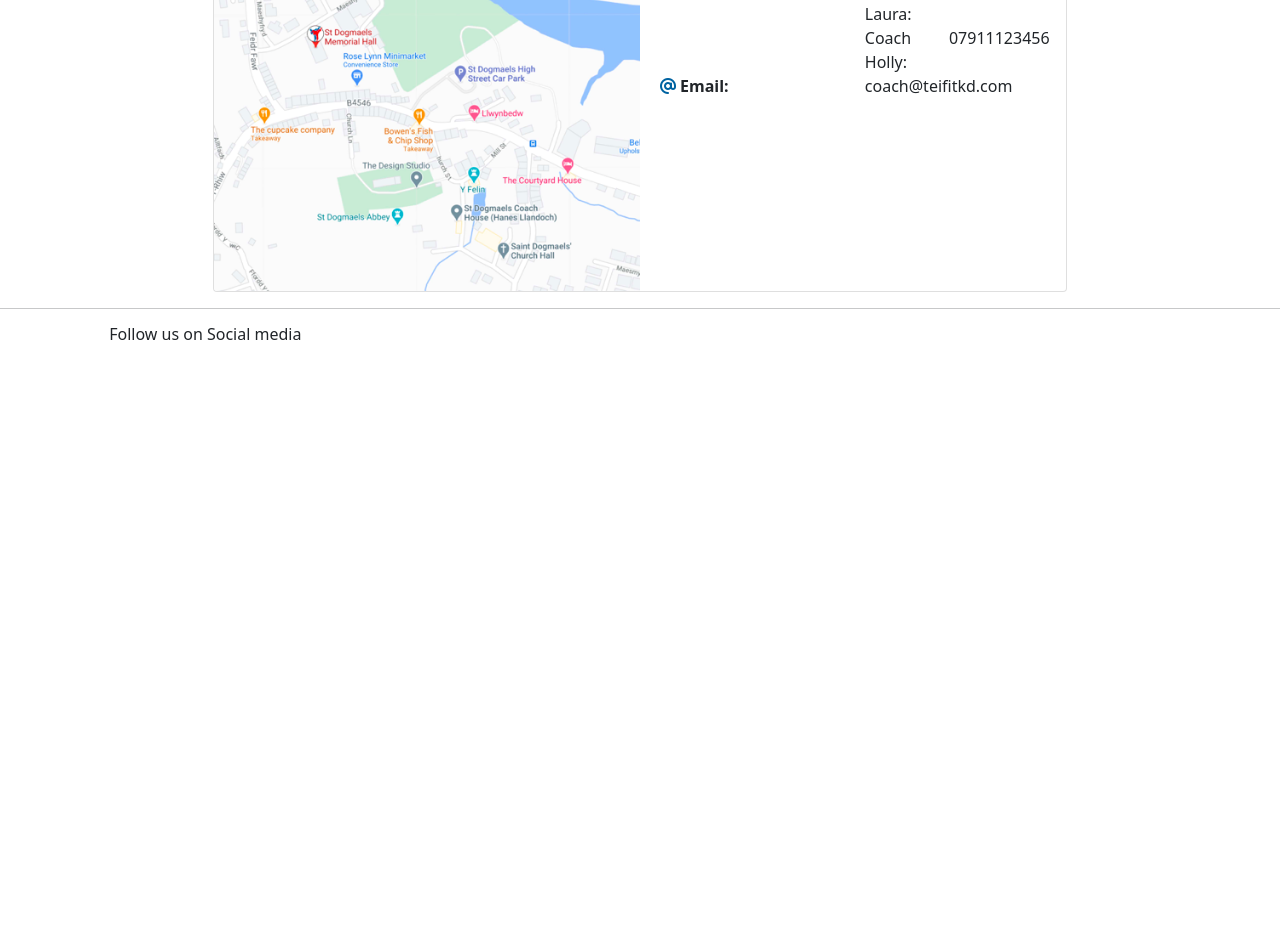
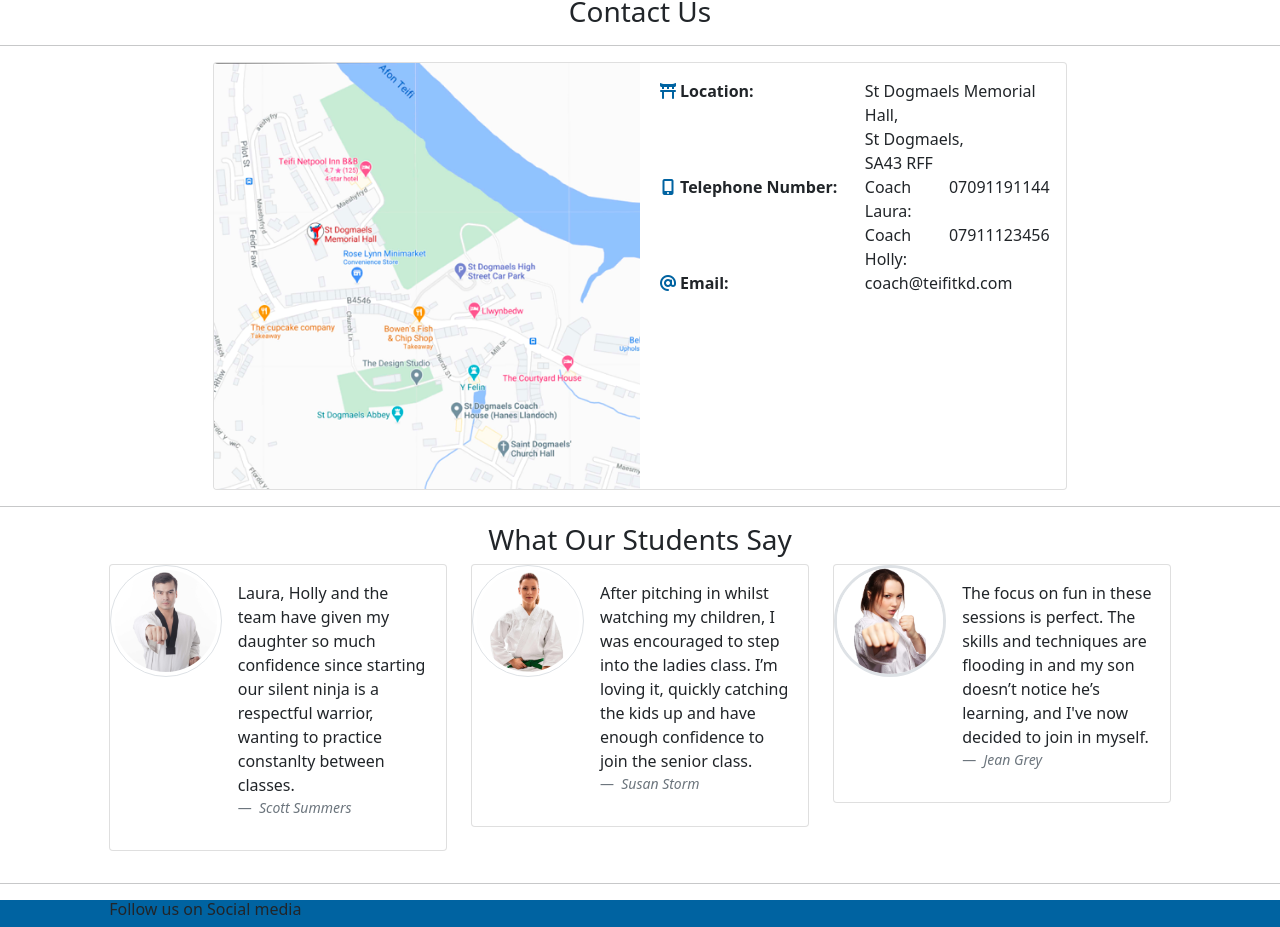
Before and after one commit to tloveday/MS4, a Django app: page / in a window 1280 px wide. Shown: the part 1361-2288 px from the top of the page. Before the commit the page ends 1701 px from the top, so only its background shows below. Run offline with Django 3.2, Linux system fonts and the light colour scheme; some libraries are stand-ins or nearby versions.

Commit message:
Checking Code and Final touches to pages

```diff
--- a/basket/templates/basket/basket.html
+++ b/basket/templates/basket/basket.html
@@ -91,12 +91,12 @@
                             </tr>
                             {% endfor %}
                             <tr>
-                                <td colspan="5" class="text-right">
-                                    <h4 class="mt-4"><strong>Grand Total: £{{ grand_total|floatformat:2 }}</strong></h4>
+                                <td colspan="5">
+                                    <h4 class="mt-4 float-end"><strong>Grand Total: £{{ grand_total|floatformat:2 }}</strong></h4>
                                 </td>
                             </tr>
                             <tr>
-                                <td colspan="5" class="text-right">
+                                <td colspan="5">
                                     <a href="{% url 'products' %}" class="btn btn-outline-dark btn-red text-light rounded-3 btn-lg">
                                         <span class="icon">
                                             <i class="fas fa-arrow-left"></i>
--- a/basket/urls.py
+++ b/basket/urls.py
@@ -5,5 +5,6 @@ urlpatterns = [
     path('', views.view_basket, name='view_basket'),
     path('add/<item_id>', views.add_to_basket, name='add_to_basket'),
     path('adjust/<item_id>', views.adjust_basket, name='adjust_basket'),
-    path('remove/<item_id>', views.remove_from_basket, name='remove_from_basket'),
+    path('remove/<item_id>',
+         views.remove_from_basket, name='remove_from_basket'),
 ]
--- a/home/templates/home/index.html
+++ b/home/templates/home/index.html
@@ -14,13 +14,32 @@
 <!--How to implement Jumbotron in Bootsraps v 5https://stackoverflow.com/questions/63141494/how-to-create-jumbotron-in-bootstrap-5-->
 
 <div class="bg-transparent p-1 rounded-lg m-3">
-  <h1 class="display-4 text-center">Welcome to Teifi Taekwondo</h1>
-  <p class="lead text-center">Where Small Clicks lead to Massive kicks</p>
+  <h1 class="display-4 text-center"><strong>Welcome to Teifi Taekwondo</strong></h1>
+  <div class="row">
+    <h3 class="text-center blue">Why Join Teifi Taekwondo?</h3>
+    <div class="col-md-6">
+        <h5 class="red text-center">Improve Fitness</h5>
+        <hr>
+        <p>Boost your stamina, get stronger, lose fat and improve your flexibility, all whilst learning a martial art.</p>
+        <h5 class="blue text-center">Build Confidence</h5>
+        <hr>
+        <p>Break out of your shell with our warm and supportive community</p>
+    </div>
+    <div class="col-md-6">
+        <h5 class="blue text-center">Relieve Stress</h5>
+        <hr>
+        <p>Training helps your body release a chemical called endorphins which not only helps provides you with “feel good” emotions.</p>
+        <h5 class="red text-center">Develop Discipline</h5>
+        <hr>
+        <p>Become focused, patient and poite</p>
+    </div>
+</div>
 </div>
 <hr>
 
 <h3 class="text-center">Our Classes</h3>
 <hr>
+<div class="col-12 col-md-10 offset-md-1">
     <div class="row row-cols-1 row-cols-md-2 g-4">
         <div class="col">
           <div class="card h-100">
@@ -192,8 +211,9 @@
                         </div>
                       </div>
                       <div class="card-footer text-center">
-                      <a class="btn btn-pink" href="{% url 'ladies' %}" role="button">Classes</a>
-                      <a class="btn btn-pink" href="{% url 'products' %}?category=fees" role="button">Book A Session</a>
+                          <a class="btn btn-pink text-light" href="{% url 'ladies' %}" role="button">Classes</a>
+                          <a class="btn btn-pink text-light" href="{% url 'products' %}?category=fees" role="button">Book A Session</a>
+                      </div>
                   </div>
               </div>
           </div>
@@ -252,6 +272,65 @@
   </div>
 </div>
 <hr>
+<h3 class="text-center">What Our Students Say</h3>
+<div class="row">
+    <div class="col-12 col-md-10 offset-md-1">
+        <div class="row row-cols-1 row-cols-md-3 g-4">
+            <div class="col">
+                <div class="card mb-3">
+                    <div class="row g-0">
+                      <div class="col-md-4">
+                        <img src="{{ MEDIA_URL }}images/adam.png" class="img-fluid rounded-circle img-thumbnail" alt="...">
+                      </div>
+                      <div class="col-md-8">
+                        <div class="card-body">
+                            <p>Laura, Holly and the team have given my daughter so much confidence since starting our silent ninja is a respectful warrior, wanting to practice constanlty between classes.</p>
+                            <figcaption class="blockquote-footer">
+                                 <cite title="Source Title blue">Scott Summers</cite>
+                            </figcaption>
+                        </div>
+                      </div>
+                    </div>
+                  </div>
+            </div>
+            <div class="col">
+                <div class="card mb-3">
+                    <div class="row g-0">
+                      <div class="col-md-4">
+                        <img src="{{ MEDIA_URL }}images/student.png" class="img-fluid img-thumbnail rounded-circle" alt="...">
+                      </div>
+                      <div class="col-md-8">
+                        <div class="card-body">
+                            <p >After pitching in whilst watching my children, I was encouraged to step into the ladies class. I’m loving it, quickly catching the kids up and have enough confidence to join the senior class.</p>
+                            <figcaption class="blockquote-footer">
+                                 <cite title="Source Title blue">Susan Storm</cite>
+                            </figcaption>
+                        </div>
+                      </div>
+                    </div>
+                  </div>
+            </div>
+            <div class="col">
+                <div class="card mb-3">
+                    <div class="row g-0">
+                      <div class="col-md-4">
+                        <img src="{{ MEDIA_URL }}images/emma.png" class="img-fluid rounded-circle border border-3 border-blue" alt="...">
+                      </div>
+                      <div class="col-md-8">
+                        <div class="card-body">
+                            <p>The focus on fun in these sessions is perfect. The skills and techniques are flooding in and my son doesn’t notice he’s learning, and I've now decided to join in myself.</p>
+                            <figcaption class="blockquote-footer">
+                                 <cite title="Source Title blue">Jean Grey</cite>
+                            </figcaption>
+                        </div>
+                      </div>
+                    </div>
+                  </div>
+            </div>
+        </div>
+    </div>
+</div>
+<hr>
 
 
 {% endblock %}
--- a/products/admin.py
+++ b/products/admin.py
@@ -15,11 +15,13 @@ class ProductAdmin(admin.ModelAdmin):
 
     ordering = ('sku', )
 
+
 class CategoryAdmin(admin.ModelAdmin):
     list_display = (
         'friendly_name',
         'name',
     )
 
+
 admin.site.register(Product, ProductAdmin)
 admin.site.register(Category, CategoryAdmin)
--- a/products/forms.py
+++ b/products/forms.py
@@ -1,7 +1,6 @@
 from django import forms
 from .widgets import CustomClearableFileInput
 from .models import Product, Category
-
 
 
 class ProductForm(forms.ModelForm):
@@ -10,7 +9,8 @@ class ProductForm(forms.ModelForm):
         model = Product
         fields = '__all__'
 
-    image = forms.ImageField(label='Image', required=False, widget=CustomClearableFileInput)
+    image = forms.ImageField(label='Image', required=False,
+                             widget=CustomClearableFileInput)
 
     def __init__(self, *args, **kwargs):
         # Get friendly names
--- a/products/urls.py
+++ b/products/urls.py
@@ -6,5 +6,6 @@ urlpatterns = [
     path('<int:product_id>/', views.product_detail, name='product_detail'),
     path('add/', views.add_product, name='add_product'),
     path('edit/<int:product_id>/', views.edit_product, name='edit_product'),
-    path('delete/<int:product_id>/', views.delete_product, name='delete_product'),
+    path('delete/<int:product_id>/',
+         views.delete_product, name='delete_product'),
 ]
--- a/products/views.py
+++ b/products/views.py
@@ -9,7 +9,7 @@ from .forms import ProductForm
 
 
 def all_products(request):
-    # View to Show All products, including sorting and search quries
+    # View to Show All products, including sorting and search quiries
 
     products = Product.objects.all()
     query = None
--- a/profiles/forms.py
+++ b/profiles/forms.py
@@ -30,5 +30,6 @@ class UserProfileForm(forms.ModelForm):
                 else:
                     placeholder = placeholders[field]
                 self.fields[field].widget.attrs['placeholder'] = placeholder
-            self.fields[field].widget.attrs['class'] = 'border-dark rounded-3 mt-2 profile-form-input'
+            self.fields[field].widget.attrs['class'] = (
+                'border-dark rounded-3 mt-2 profile-form-input')
             self.fields[field].label = False
--- a/profiles/urls.py
+++ b/profiles/urls.py
@@ -3,6 +3,7 @@ from . import views
 
 urlpatterns = [
     path('', views.profile, name='profile'),
-    path('order_history/<order_number>', views.order_history, name='order_history')
+    path('order_history/<order_number>', views.order_history,
+         name='order_history')
 
 ]
--- a/profiles/views.py
+++ b/profiles/views.py
@@ -5,6 +5,7 @@ from .models import UserProfile
 from .forms import UserProfileForm
 
 from checkout.models import Order
+
 
 @login_required
 def profile(request):
@@ -31,6 +32,7 @@ def profile(request):
 
     return render(request, template, context)
 
+
 @login_required
 def order_history(request, order_number):
     order = get_object_or_404(Order, order_number=order_number)
--- a/static/css/base.css
+++ b/static/css/base.css
@@ -15,7 +15,6 @@ body{
 .bg-red{
     background: #f3101f !important;
 }
-
 .blue{
     color: #0063a1 !important;
 }
@@ -23,6 +22,9 @@ body{
     background: #0063a1 !important;
 }
 .text-blue{
+    color: #0063a1 !important;
+}
+.border-blue{
     color: #0063a1 !important;
 }
 .yellow{
@@ -223,3 +225,36 @@ input[name='q']::placeholder{
         padding-top: 164px;
     }
 }
+
+/* Mobile View adjustments */
+@media (max-width: 991px) {
+    .header-container {
+        padding-top: 70px;
+    }
+
+    .nav-link {
+        padding: 0.15rem;
+    }
+
+    .nav-link i.fa-lg {
+        font-size: 0.65rem;
+    }
+
+     .navbar-toggler {
+        padding: .6rem .6rem;
+        font-size: 0.9rem;
+    }
+
+    .btn .rounded-3 {
+        padding: .300rem .300rem;
+    }
+
+    .btn-lg .rounded-3 {
+        padding: .300rem .300rem;
+        font-size: .50rem;
+    }
+
+    .increment-qty, .decrement-qty {
+        padding: .25rem .5rem !important;
+    }
+}
--- a/teifitkd/settings.py
+++ b/teifitkd/settings.py
@@ -79,7 +79,7 @@ TEMPLATES = [
         'OPTIONS': {
             'context_processors': [
                 'django.template.context_processors.debug',
-                'django.template.context_processors.request',  # Necessary for allauth not remove
+                'django.template.context_processors.request',  # Necessary
                 'django.contrib.auth.context_processors.auth',
                 'django.contrib.messages.context_processors.messages',
                 'django.template.context_processors.media',
--- a/templates/allauth/account/base.html
+++ b/templates/allauth/account/base.html
@@ -3,7 +3,7 @@
 {% block content %}
     <div class="container header-container">
         <div class="row">
-            <div class="col-6">
+            <div class="col-12 col-md-6">
                 <div class="allauth-form-inner-content">
                     {% block inner_content %}
                     {% endblock %}
--- a/templates/base.html
+++ b/templates/base.html
@@ -138,7 +138,7 @@
         {% endblock %}
 
         <footer>
-            <div class="row">
+            <div class="row bg-blue">
                 <div class="col-12 col-md-4">
                     <h6 class="text-center">Follow us on Social media</h6>
                 </div>
```
Also changed, not shown: basket/views.py (+37 -12 lines), checkout/models.py (+18 -9 lines), checkout/webhook_handler.py (+7 -4 lines), profiles/models.py (+10 -5 lines). Lines whose indentation alone changed are shown as unchanged.
